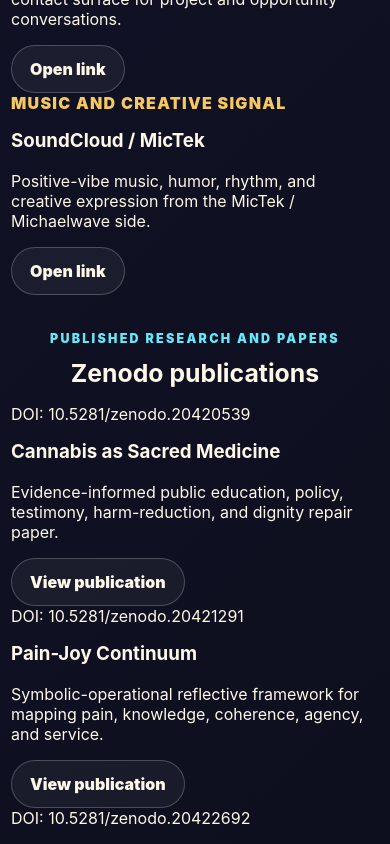
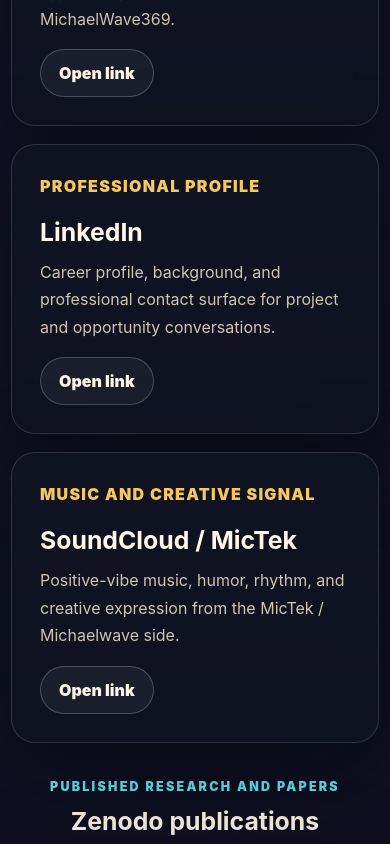
Before and after one commit to MichaelWave369/michaelwhughes-portfolio, a React (Vite) app: page / in a window 390 px wide. Shown: the part 3620-4464 px from the top of the page. Built offline with nearby package versions, Linux system fonts and the light colour scheme.

Commit message:
style: add constellation and publication cards

```diff
--- a/src/styles.css
+++ b/src/styles.css
@@ -61,7 +61,9 @@
 .hero,
 .panel,
 .caseCard,
-.packageCard {
+.packageCard,
+.linkCard,
+.publicationCard {
   border: 1px solid rgba(255, 255, 255, 0.14);
   background: var(--panel);
   box-shadow: 0 24px 90px rgba(0, 0, 0, 0.38);
@@ -204,6 +206,8 @@
 .panel h3,
 .caseCard h3,
 .packageCard h3,
+.linkCard h3,
+.publicationCard h3,
 .sectionHeader h3 {
   margin-bottom: 12px;
   font-size: clamp(1.55rem, 3vw, 2rem);
@@ -256,6 +260,8 @@
 .activeCard p,
 .caseCard p,
 .packageCard p,
+.linkCard p,
+.publicationCard p,
 .closing p,
 .workFlow li {
   color: var(--muted);
@@ -287,37 +293,59 @@
 }
 
 .caseGrid,
-.packageGrid {
+.packageGrid,
+.publicationGrid {
   display: grid;
   grid-template-columns: repeat(3, minmax(0, 1fr));
   gap: 18px;
 }
 
+.linkGrid {
+  display: grid;
+  grid-template-columns: repeat(4, minmax(0, 1fr));
+  gap: 18px;
+}
+
 .caseCard,
-.packageCard {
+.packageCard,
+.linkCard,
+.publicationCard {
   border-radius: 28px;
   padding: 28px;
 }
 
-.caseCard {
+.caseCard,
+.linkCard,
+.publicationCard {
   display: flex;
   flex-direction: column;
 }
 
-.caseCard .cardLink {
+.caseCard .cardLink,
+.linkCard .cardLink,
+.publicationCard .cardLink {
   width: fit-content;
   margin-top: auto;
 }
 
-.packageCard {
+.packageCard,
+.linkCard,
+.publicationCard {
   background: linear-gradient(180deg, rgba(16, 19, 33, 0.94), rgba(16, 19, 33, 0.72));
 }
 
-.packagePrice {
+.packagePrice,
+.doi {
   color: var(--phi-gold) !important;
   font-weight: 900;
   letter-spacing: 0.08em;
   text-transform: uppercase;
+}
+
+.doi {
+  color: var(--parallax-cyan) !important;
+  font-size: 0.78rem;
+  word-break: break-word;
 }
 
 .workFlow {
@@ -341,11 +369,18 @@
   text-align: center;
 }
 
+@media (max-width: 1020px) {
+  .linkGrid {
+    grid-template-columns: repeat(2, minmax(0, 1fr));
+  }
+}
+
 @media (max-width: 880px) {
   .splitPanel,
   .workFlow,
   .caseGrid,
-  .packageGrid {
+  .packageGrid,
+  .publicationGrid {
     grid-template-columns: 1fr;
   }
 
@@ -355,7 +390,8 @@
 }
 
 @media (max-width: 640px) {
-  .serviceGrid {
+  .serviceGrid,
+  .linkGrid {
     grid-template-columns: 1fr;
   }
 
@@ -367,7 +403,9 @@
   .hero,
   .panel,
   .caseCard,
-  .packageCard {
+  .packageCard,
+  .linkCard,
+  .publicationCard {
     border-radius: 24px;
   }
 }
```
